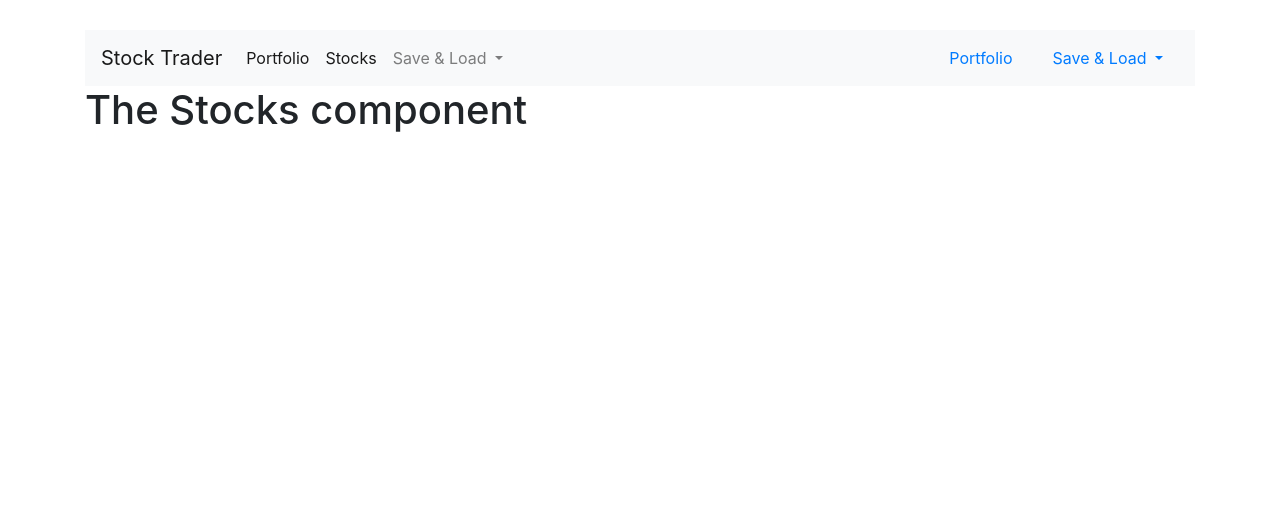
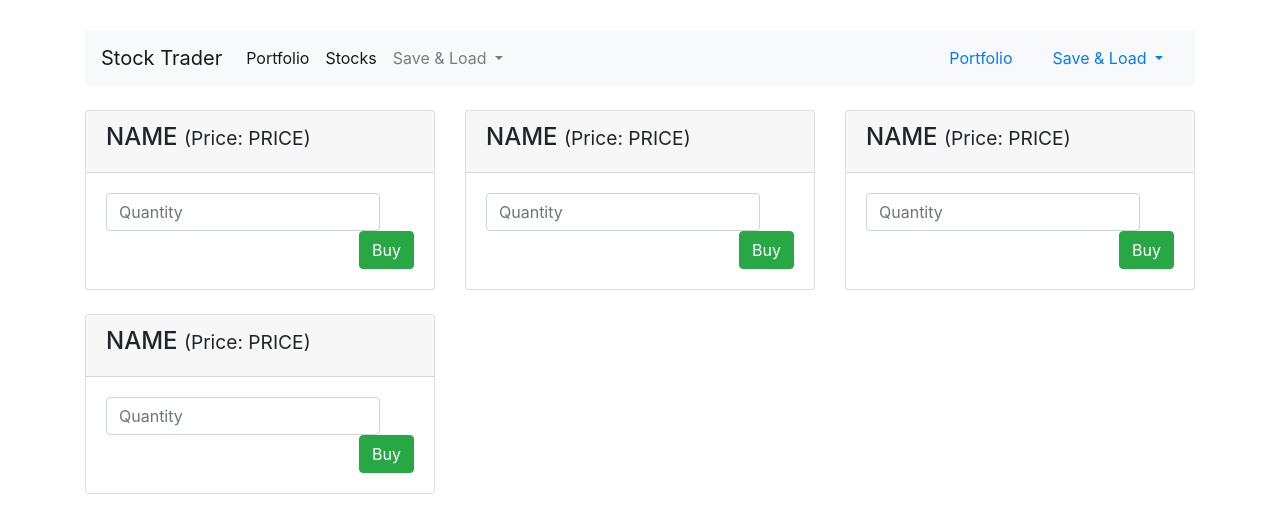
Before and after one commit to uniqueayo1988/stock-trader, a Vue app: page /stocks in a window 1280 px wide. Shown: the top 512 px of the page. Built offline with nearby package versions, Linux system fonts and the light colour scheme.

Commit message:
Add stock components

```diff
--- a/src/components/stocks/Stock.vue
+++ b/src/components/stocks/Stock.vue
@@ -1,3 +1,20 @@
 <template>
-  <h1>The Stocks -Stock component</h1>
+  <div class="col-sm-6 col-md-4 mt-4">
+    <div class="card">
+      <div class="card-header bg-muted">
+        <h4>
+          NAME
+          <small>(Price: PRICE)</small>
+        </h4>
+      </div>
+      <div class="card-body">
+        <div class="float-left">
+          <input type="number" class="form-control" placeholder="Quantity">
+        </div>
+        <div class="float-right">
+          <button class="btn btn-success">Buy</button>
+        </div>
+      </div>
+    </div>
+  </div>
 </template>
--- a/src/components/stocks/Stocks.vue
+++ b/src/components/stocks/Stocks.vue
@@ -1,3 +1,25 @@
 <template>
-  <h1>The Stocks component</h1>
+  <div class="row">
+    <app-stock v-for="stock in stocks" :key="stock.id"></app-stock>
+  </div>
 </template>
+
+<script>
+import Stock from './Stock'
+
+export default {
+  data () {
+    return {
+      stocks: [
+        {id: 1, name: 'BMW', price: 110},
+        {id: 2, name: 'Google', price: 200},
+        {id: 3, name: 'Apple', price: 250},
+        {id: 4, name: 'Twitter', price: 8},
+      ]
+    }
+  },
+  components: {
+    appStock: Stock
+  }
+}
+</script>
```
